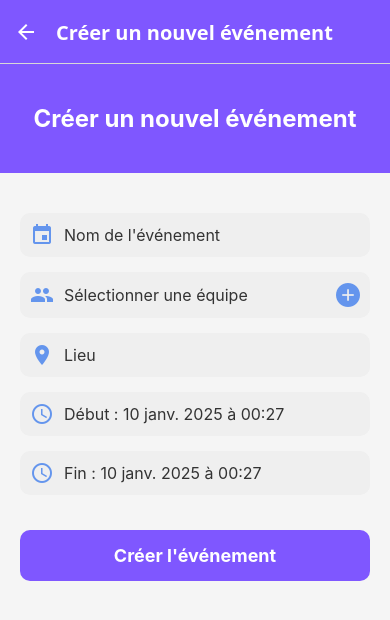
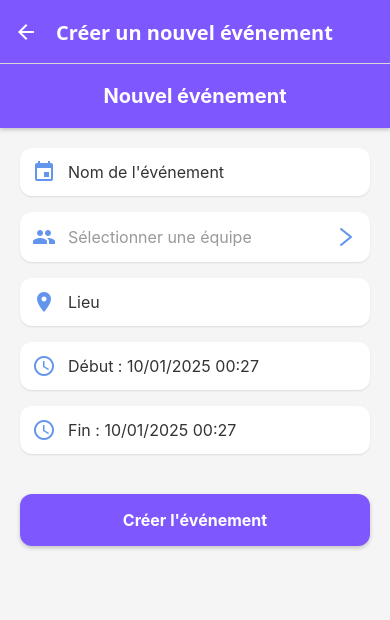
Before and after one commit to ty-mxm/calendo-app, a React Native app in the folder MyApp/: screen /AddEvent in a window 390 px wide. Shown: the top 620 px of the page. Built offline with nearby package versions, Linux system fonts and the light colour scheme.

Commit message:
ajust nav bar when adding an event

```diff
--- a/MyApp/src/screens/Events/AddEventScreen.tsx
+++ b/MyApp/src/screens/Events/AddEventScreen.tsx
@@ -1,4 +1,4 @@
-import React, { useState } from 'react';
+import React, { useState, useEffect } from 'react';
 import {
   View,
   Text,
@@ -8,79 +8,153 @@ import {
   Modal,
   FlatList,
   Alert,
+  KeyboardAvoidingView,
+  Keyboard,
+  Platform,
 } from 'react-native';
 import { MaterialIcons, AntDesign } from '@expo/vector-icons';
-import { useNavigation } from '@react-navigation/native';
+import { useNavigation, useIsFocused } from '@react-navigation/native';
 import DateTimePicker from '@react-native-community/datetimepicker';
 import { EventController } from '../controllers/EventController';
 import { Event } from '../models/Event';
 
 export default function AddEventScreen() {
   const navigation = useNavigation();
+  const isFocused = useIsFocused();
+
+  // États du formulaire
   const [eventName, setEventName] = useState('');
   const [team, setTeam] = useState('');
   const [location, setLocation] = useState('');
   const [startTime, setStartTime] = useState(new Date());
   const [endTime, setEndTime] = useState(new Date());
+
+  // États des modales et pickers
   const [isTeamModalVisible, setIsTeamModalVisible] = useState(false);
   const [isStartTimePickerVisible, setIsStartTimePickerVisible] = useState(false);
   const [isEndTimePickerVisible, setIsEndTimePickerVisible] = useState(false);
 
+  // Données de test pour les équipes
   const teams = [
-    { name: 'Team 1' },
-    { name: 'Team 2' },
+    { id: '1', name: 'Team 1' },
+    { id: '2', name: 'Team 2' },
+    { id: '3', name: 'Team 3' },
   ];
 
+  // Gestion de la barre de navigation
+  useEffect(() => {
+    const keyboardDidShowListener = Keyboard.addListener('keyboardDidShow', () => {
+      if (isFocused) {
+        navigation.setOptions({
+          tabBarStyle: { display: 'none' },
+        });
+      }
+    });
+
+    const keyboardDidHideListener = Keyboard.addListener('keyboardDidHide', () => {
+      if (isFocused) {
+        navigation.setOptions({
+          tabBarStyle: { display: 'flex' },
+        });
+      }
+    });
+
+    return () => {
+      keyboardDidShowListener.remove();
+      keyboardDidHideListener.remove();
+    };
+  }, [navigation, isFocused]);
+
+  // Gestion de la sélection d'équipe
   const handleSelectTeam = (selectedTeam: string) => {
     setTeam(selectedTeam);
     setIsTeamModalVisible(false);
   };
 
+  // Gestion des dates et heures
+  const handleDateChange = (
+    event: any,
+    selectedDate?: Date,
+    type: 'start' | 'end' = 'start'
+  ) => {
+    const currentDate = selectedDate || (type === 'start' ? startTime : endTime);
+
+    if (type === 'start') {
+      setIsStartTimePickerVisible(Platform.OS === 'ios');
+      setStartTime(currentDate);
+
+      // Si la date de fin est antérieure à la date de début, on l'ajuste
+      if (endTime < currentDate) {
+        setEndTime(currentDate);
+      }
+    } else {
+      setIsEndTimePickerVisible(Platform.OS === 'ios');
+      setEndTime(currentDate);
+    }
+  };
+
+  // Validation et création de l'événement
   const handleCreateEvent = async () => {
-    if (!eventName || !team || !location) {
-      Alert.alert('Erreur', 'Veuillez remplir tous les champs');
+    // Validation des champs
+    if (!eventName.trim()) {
+      Alert.alert('Erreur', "Le nom de l'événement est requis");
+      return;
+    }
+    if (!team) {
+      Alert.alert('Erreur', 'Veuillez sélectionner une équipe');
+      return;
+    }
+    if (!location.trim()) {
+      Alert.alert('Erreur', 'Le lieu est requis');
+      return;
+    }
+    if (endTime < startTime) {
+      Alert.alert('Erreur', "L'heure de fin doit être après l'heure de début");
       return;
     }
 
+    try {
       const newEvent: Event = {
-      title: eventName,
-      location,
+        title: eventName.trim(),
+        location: location.trim(),
         date: startTime.toISOString(),
         time: endTime.toISOString(),
         category: team,
       };
 
       await EventController.createEvent(newEvent);
-    Alert.alert('Succès', 'Événement créé avec succès');
-    navigation.goBack();
-  };
-
-  const showDateTimePicker = (type: 'start' | 'end') => {
-    if (type === 'start') {
-      setIsStartTimePickerVisible(true);
-    } else {
-      setIsEndTimePickerVisible(true);
+      Alert.alert(
+        'Succès',
+        'Événement créé avec succès',
+        [{ text: 'OK', onPress: () => navigation.goBack() }]
+      );
+    } catch (error) {
+      Alert.alert('Erreur', "Une erreur est survenue lors de la création de l'événement");
     }
   };
 
-  const handleDateChange = (event: any, selectedDate?: Date, type?: 'start' | 'end') => {
-    if (type === 'start') {
-      setIsStartTimePickerVisible(false);
-      if (selectedDate) setStartTime(selectedDate);
-    } else {
-      setIsEndTimePickerVisible(false);
-      if (selectedDate) setEndTime(selectedDate);
-    }
+  // Formatage de la date et heure pour l'affichage
+  const formatDateTime = (date: Date) => {
+    return date.toLocaleString('fr-FR', {
+      day: '2-digit',
+      month: '2-digit',
+      year: 'numeric',
+      hour: '2-digit',
+      minute: '2-digit',
+    });
   };
 
   return (
-    <View style={styles.container}>
-      {/* Header */}
+    <KeyboardAvoidingView
+      style={styles.container}
+      behavior={Platform.OS === 'ios' ? 'padding' : undefined}
+    >
+      {/* En-tête */}
       <View style={styles.header}>
-        <Text style={styles.headerText}>Créer un nouvel événement</Text>
+        <Text style={styles.headerText}>Nouvel événement</Text>
       </View>
 
-      {/* Content */}
+      {/* Formulaire */}
       <View style={styles.content}>
         {/* Nom de l'événement */}
         <View style={styles.inputContainer}>
@@ -90,24 +164,23 @@ export default function AddEventScreen() {
             placeholder="Nom de l'événement"
             value={eventName}
             onChangeText={setEventName}
+            maxLength={50}
           />
         </View>
 
-        {/* Groupe sélectionné */}
-        <View style={styles.inputContainer}>
+        {/* Sélection d'équipe */}
+        <TouchableOpacity
+          style={styles.inputContainer}
+          onPress={() => setIsTeamModalVisible(true)}
+        >
           <MaterialIcons name="group" size={24} color="#6495ED" />
-          <TextInput
-            style={styles.input}
-            placeholder="Sélectionner une équipe"
-            value={team}
-            editable={false}
-          />
-          <TouchableOpacity onPress={() => setIsTeamModalVisible(true)}>
-            <AntDesign name="pluscircle" size={24} color="#6495ED" />
+          <Text style={[styles.input, !team && styles.placeholder]}>
+            {team || 'Sélectionner une équipe'}
+          </Text>
+          <AntDesign name="right" size={24} color="#6495ED" />
         </TouchableOpacity>
-        </View>
 
-        {/* Location */}
+        {/* Lieu */}
         <View style={styles.inputContainer}>
           <MaterialIcons name="location-on" size={24} color="#6495ED" />
           <TextInput
@@ -115,54 +188,35 @@ export default function AddEventScreen() {
             placeholder="Lieu"
             value={location}
             onChangeText={setLocation}
+            maxLength={100}
           />
         </View>
 
-        {/* Start Time */}
+        {/* Date et heure de début */}
         <TouchableOpacity
-          style={styles.dateTimeContainer}
-          onPress={() => showDateTimePicker('start')}
+          style={styles.inputContainer}
+          onPress={() => setIsStartTimePickerVisible(true)}
         >
           <MaterialIcons name="access-time" size={24} color="#6495ED" />
-          <Text style={styles.dateTimeText}>
-            Début : {`${startTime.getDate()} ${startTime.toLocaleDateString('fr-FR', { month: 'short' })} ${startTime.getFullYear()} à ${startTime.toLocaleTimeString('fr-FR', { hour: '2-digit', minute: '2-digit' })}`}
-          </Text>
+          <Text style={styles.input}>Début : {formatDateTime(startTime)}</Text>
         </TouchableOpacity>
-        {isStartTimePickerVisible && (
-          <DateTimePicker
-            value={startTime}
-            mode="datetime"
-            display="default"
-            onChange={(event, date) => handleDateChange(event, date, 'start')}
-          />
-        )}
 
-        {/* End Time */}
+        {/* Date et heure de fin */}
         <TouchableOpacity
-          style={styles.dateTimeContainer}
-          onPress={() => showDateTimePicker('end')}
+          style={styles.inputContainer}
+          onPress={() => setIsEndTimePickerVisible(true)}
         >
           <MaterialIcons name="access-time" size={24} color="#6495ED" />
-          <Text style={styles.dateTimeText}>
-            Fin : {`${endTime.getDate()} ${endTime.toLocaleDateString('fr-FR', { month: 'short' })} ${endTime.getFullYear()} à ${endTime.toLocaleTimeString('fr-FR', { hour: '2-digit', minute: '2-digit' })}`}
-          </Text>
+          <Text style={styles.input}>Fin : {formatDateTime(endTime)}</Text>
         </TouchableOpacity>
-        {isEndTimePickerVisible && (
-          <DateTimePicker
-            value={endTime}
-            mode="datetime"
-            display="default"
-            onChange={(event, date) => handleDateChange(event, date, 'end')}
-          />
-        )}
 
-        {/* Bouton Créer l'événement */}
+        {/* Bouton de création */}
         <TouchableOpacity style={styles.createButton} onPress={handleCreateEvent}>
           <Text style={styles.createButtonText}>Créer l'événement</Text>
         </TouchableOpacity>
       </View>
 
-      {/* Popup pour sélectionner une équipe */}
+      {/* Modal de sélection d'équipe */}
       <Modal
         visible={isTeamModalVisible}
         animationType="slide"
@@ -171,112 +225,173 @@ export default function AddEventScreen() {
       >
         <View style={styles.modalContainer}>
           <View style={styles.modalContent}>
+            <View style={styles.modalHeader}>
               <Text style={styles.modalTitle}>Choisir une équipe</Text>
+              <TouchableOpacity
+                style={styles.modalCloseButton}
+                onPress={() => setIsTeamModalVisible(false)}
+              >
+                <AntDesign name="close" size={24} color="#333" />
+              </TouchableOpacity>
+            </View>
 
             <FlatList
               data={teams}
-              keyExtractor={(item) => item.name}
+              keyExtractor={(item) => item.id}
               renderItem={({ item }) => (
                 <TouchableOpacity
-                  style={styles.teamOption}
+                  style={[
+                    styles.teamOption,
+                    team === item.name && styles.selectedTeamOption,
+                  ]}
                   onPress={() => handleSelectTeam(item.name)}
                 >
-                  <Text style={styles.teamName}>{item.name}</Text>
+                  <Text
+                    style={[
+                      styles.teamName,
+                      team === item.name && styles.selectedTeamName,
+                    ]}
+                  >
+                    {item.name}
+                  </Text>
                 </TouchableOpacity>
               )}
             />
-
-            <TouchableOpacity
-              style={styles.closeButton}
-              onPress={() => setIsTeamModalVisible(false)}
-            >
-              <Text style={styles.closeButtonText}>Fermer</Text>
-            </TouchableOpacity>
           </View>
         </View>
       </Modal>
-    </View>
+
+      {/* Date/Time Pickers */}
+      {isStartTimePickerVisible && (
+        <DateTimePicker
+          value={startTime}
+          mode="datetime"
+          display="default"
+          onChange={(event, date) => handleDateChange(event, date, 'start')}
+          minimumDate={new Date()}
+        />
+      )}
+
+      {isEndTimePickerVisible && (
+        <DateTimePicker
+          value={endTime}
+          mode="datetime"
+          display="default"
+          onChange={(event, date) => handleDateChange(event, date, 'end')}
+          minimumDate={startTime}
+        />
+      )}
+    </KeyboardAvoidingView>
   );
 }
 
 const styles = StyleSheet.create({
-  container: { flex: 1, backgroundColor: '#F5F5F5' },
+  container: {
+    flex: 1,
+    backgroundColor: '#F5F5F5',
+  },
   header: {
     backgroundColor: '#7F57FF',
-    paddingVertical: 40,
+    paddingVertical: 20,
+    paddingTop: Platform.OS === 'ios' ? 50 : 20,
     alignItems: 'center',
+    elevation: 4,
+    shadowColor: '#000',
+    shadowOffset: { width: 0, height: 2 },
+    shadowOpacity: 0.2,
+    shadowRadius: 4,
   },
   headerText: {
-    fontSize: 24,
+    fontSize: 20,
     fontWeight: 'bold',
     color: '#FFF',
   },
   content: {
     flex: 1,
     padding: 20,
-    marginTop: 20,
   },
   inputContainer: {
     flexDirection: 'row',
     alignItems: 'center',
-    backgroundColor: '#EFEFEF',
-    borderRadius: 10,
-    padding: 10,
-    marginBottom: 15,
+    backgroundColor: '#FFFFFF',
+    borderRadius: 12,
+    padding: 12,
+    marginBottom: 16,
+    elevation: 2,
+    shadowColor: '#000',
+    shadowOffset: { width: 0, height: 1 },
+    shadowOpacity: 0.1,
+    shadowRadius: 2,
   },
-  input: { flex: 1, fontSize: 16, marginLeft: 10, color: '#333' },
-  dateTimeContainer: {
-    flexDirection: 'row',
-    alignItems: 'center',
-    backgroundColor: '#EFEFEF',
-    borderRadius: 10,
-    padding: 10,
-    marginBottom: 15,
+  input: {
+    flex: 1,
+    fontSize: 16,
+    marginLeft: 12,
+    color: '#333',
   },
-  dateTimeText: { marginLeft: 10, fontSize: 16, color: '#333' },
+  placeholder: {
+    color: '#999',
+  },
   createButton: {
     backgroundColor: '#7F57FF',
-    padding: 15,
-    borderRadius: 10,
-    marginTop: 20,
+    padding: 16,
+    borderRadius: 12,
+    marginTop: 24,
+    elevation: 3,
+    shadowColor: '#000',
+    shadowOffset: { width: 0, height: 2 },
+    shadowOpacity: 0.2,
+    shadowRadius: 4,
   },
   createButtonText: {
     color: '#FFF',
-    fontSize: 18,
+    fontSize: 16,
+    fontWeight: 'bold',
     textAlign: 'center',
-    fontWeight: 'bold',
   },
   modalContainer: {
     flex: 1,
-    justifyContent: 'center',
-    alignItems: 'center',
     backgroundColor: 'rgba(0, 0, 0, 0.5)',
+    justifyContent: 'flex-end',
   },
   modalContent: {
     backgroundColor: '#FFF',
-    width: '90%',
-    borderRadius: 10,
-    padding: 20,
+    borderTopLeftRadius: 20,
+    borderTopRightRadius: 20,
+    paddingHorizontal: 20,
+    paddingBottom: Platform.OS === 'ios' ? 40 : 20,
+    maxHeight: '80%',
+  },
+  modalHeader: {
+    flexDirection: 'row',
+    justifyContent: 'space-between',
+    alignItems: 'center',
+    paddingVertical: 16,
+    borderBottomWidth: 1,
+    borderBottomColor: '#EEE',
   },
   modalTitle: {
-    fontSize: 20,
+    fontSize: 18,
     fontWeight: 'bold',
-    marginBottom: 10,
-    textAlign: 'center',
     color: '#333',
   },
+  modalCloseButton: {
+    padding: 4,
+  },
   teamOption: {
-    padding: 15,
+    paddingVertical: 16,
     borderBottomWidth: 1,
-    borderBottomColor: '#E0E0E0',
+    borderBottomColor: '#EEE',
   },
-  teamName: { fontSize: 16, color: '#333', textAlign: 'center' },
-  closeButton: {
-    marginTop: 10,
-    backgroundColor: '#FF6C6C',
-    padding: 10,
-    borderRadius: 10,
-    alignItems: 'center',
+  selectedTeamOption: {
+    backgroundColor: '#F0F0FF',
   },
-  closeButtonText: { color: '#FFF', fontWeight: 'bold', fontSize: 16 },
+  teamName: {
+    fontSize: 16,
+    color: '#333',
+  },
+  selectedTeamName: {
+    color: '#7F57FF',
+    fontWeight: 'bold',
+  },
 });
```
Lines whose indentation alone changed are shown as unchanged.
